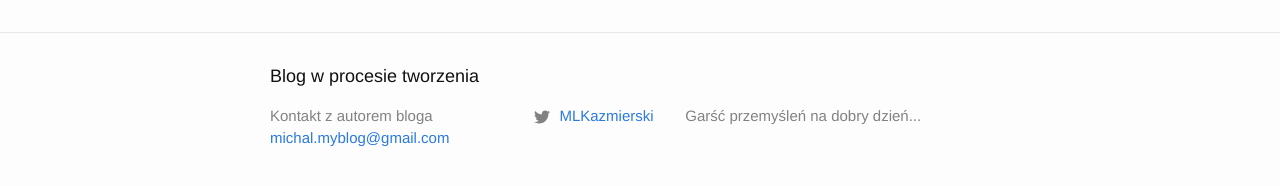
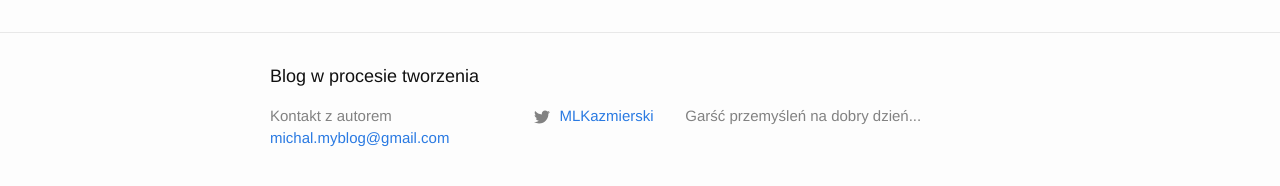
Before and after one commit to kazmiermik/kazmiermik.github.io, a Jekyll site: the page built from index.md, in a window 1280 px wide. Shown: the part 327-513 px from the top of the page. Built offline with Jekyll 4.4.1, drawn with Linux system fonts in a browser that asks for light colours.

Commit message:
Update _config.yml

```diff
--- a/_config.yml
+++ b/_config.yml
@@ -14,7 +14,7 @@
 # You can create any custom variable you would like, and they will be accessible
 # in the templates via {{ site.myvariable }}.
 title: Blog w procesie tworzenia
-author: Kontakt z autorem bloga
+author: Kontakt z autorem
 email: michal.myblog@gmail.com
 description: > # this means to ignore newlines until "baseurl:"
     Garść przemyśleń na dobry dzień...
```
